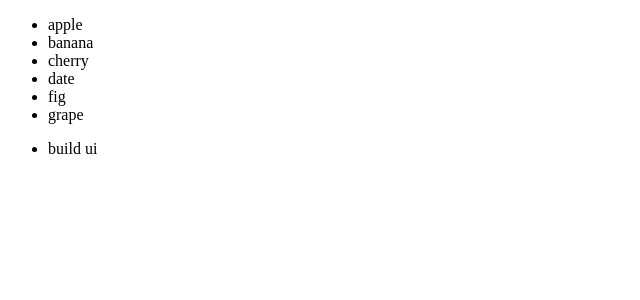
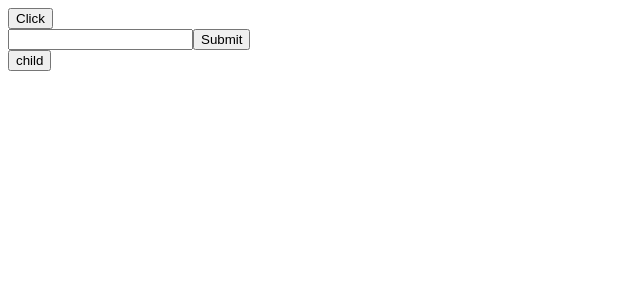
Before and after one commit to HoyiTT/ReactHater, a React (Vite) app: page / in a window 1280 px wide. Shown: the top 300 px of the page, without its empty margins (0-640 px from the left). Built offline with nearby package versions, Linux system fonts and the light colour scheme.

Commit message:
[feat] 2-5 컴포넌트 만들기 이벤트 처리하기

```diff
--- /dev/null
+++ b/src/Alert.jsx
@@ -0,0 +1,9 @@
+const Alert = ({onAlert}) => {
+    return (
+        <button onClick={onAlert}>
+            Click
+        </button>
+    );
+}
+
+export default Alert;
--- a/src/App.jsx
+++ b/src/App.jsx
@@ -1,13 +1,15 @@
-import List, { FilteredList } from "./List"
+import Alert from "./Alert";
+import Form from "./Form";
+import Propagation from "./Propagation";
 
 function App() {
 
   return (
-  <div>
-    <List/>
-    <FilteredList/>
-  </div>
-
+    <div>
+      <Alert onAlert={() => alert('world!')}/>
+      <Form/>
+      <Propagation/>
+    </div>
   );
 };
 
--- /dev/null
+++ b/src/Form.jsx
@@ -0,0 +1,16 @@
+const Form = () => {
+    const handleSubmit = (event) => {
+        event.preventDefault();
+        const text = event.target.elements.user.value;
+        alert(text);
+
+    };
+    return (
+        <form onSubmit={handleSubmit}>
+            <input type="text" name="user"></input>
+            <button>Submit</button>
+        </form>
+    );
+}
+
+export default Form;
--- a/src/List.jsx
+++ /dev/null
@@ -1,37 +0,0 @@
-const List = () => {
-    const items = ["apple", "banana", "cherry", "date", "fig", "grape"];
-    return (
-    <ul>
-        {items.map((i, index) => (
-            <li key={index}>{i}</li>
-        ))}
-    </ul>
-    )
-}
-
-
-export const FilteredList = () => {
-    const items = [
-      {
-        id : 1,
-        text: "learn react",
-        completed: true,
-      },
-      {
-        id : 2,
-        text: "build ui",
-        completed: false,
-      },
-      {
-        id : 3,
-        text: "fetch API",
-        completed: true,
-      },
-    ];
-    return <ul>{
-      items.filter(i => i.completed === false).map(i => <li>{i.text}</li>)
-      }</ul>
-  };
-
-
-export default List;
--- /dev/null
+++ b/src/Propagation.jsx
@@ -0,0 +1,15 @@
+const Propagation = () => {
+    const handleParent = () => alert('Parent');
+    const handleChild = (event) => {
+        event.stopPropagation();
+        alert('Child');
+    }
+
+    return (
+        <div onClick={handleParent}>
+            <button onClick={handleChild}>child</button>
+        </div>
+    );
+}
+
+export default Propagation;
```
